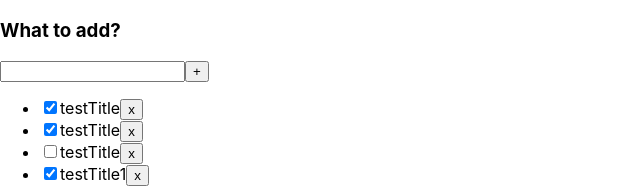
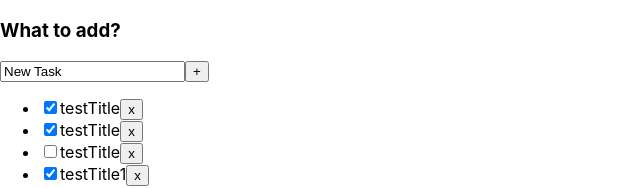
Before and after one commit to tokarev00/todo-list, a React (Create React App) app: page / in a window 1280 px wide. Shown: the top 188 px of the page, without its empty margins (0-640 px from the left). Built offline with nearby package versions, Linux system fonts and the light colour scheme.

Commit message:
lesson 3

```diff
--- a/package.json
+++ b/package.json
@@ -10,10 +10,12 @@
     "@types/node": "^16.7.13",
     "@types/react": "^18.0.0",
     "@types/react-dom": "^18.0.0",
+    "@types/uuid": "^9.0.0",
     "react": "^18.2.0",
     "react-dom": "^18.2.0",
     "react-scripts": "5.0.1",
     "typescript": "^4.4.2",
+    "uuid": "^9.0.0",
     "web-vitals": "^2.1.0"
   },
   "scripts": {
--- a/src/App.tsx
+++ b/src/App.tsx
@@ -1,20 +1,30 @@
 import React, {useState} from 'react';
+import { v1 } from 'uuid';
 import './App.css';
 import {TaskType, TodoList} from "./TodoList";
 export type FilterValuesType = 'all' | 'completed' | 'active';
 function App() {
 
     let [tasks, setTasks] = useState<Array<TaskType>>([
-        {id: 1, title: 'testTitle', isDone: true},
-        {id: 2, title: 'testTitle', isDone: true},
-        {id: 3, title: 'testTitle', isDone: false},
-        {id: 4, title: 'testTitle1', isDone: true},
+        {id: v1(), title: 'testTitle', isDone: true},
+        {id: v1(), title: 'testTitle', isDone: true},
+        {id: v1(), title: 'testTitle', isDone: false},
+        {id: v1(), title: 'testTitle1', isDone: true},
     ]);
     let [filter, setFilter] = useState<FilterValuesType>("all");
 
-    function removeTask(id: number) {
+    function removeTask(id: string) {
         let filteredTasks = tasks.filter( task => task.id !== id);
         setTasks(filteredTasks);
+    }
+    function addTask (title: string) {
+        let newTask = {
+            id: v1(),
+            title,
+            isDone: false
+        }
+        let newTasks = [newTask, ...tasks]
+        setTasks(newTasks);
     }
     function changeFilter(value: FilterValuesType) {
         setFilter(value);
@@ -22,10 +32,10 @@ function App() {
     let tasksForTodoList = tasks;
 
     if (filter === "completed"){
-        tasksForTodoList = tasks.filter( task => task.isDone === true);
+        tasksForTodoList = tasks.filter( task => task.isDone);
     }
     if (filter === "active"){
-        tasksForTodoList = tasks.filter( task => task.isDone === false);
+        tasksForTodoList = tasks.filter( task => !task.isDone);
     }
 
     return (
@@ -34,6 +44,7 @@ function App() {
                 title='What to add?'
                 tasks={tasksForTodoList}
                 removeTask={removeTask}
+                addTask={addTask}
                 changeFilter={changeFilter}
             />
         </div>);
--- a/src/TodoList.tsx
+++ b/src/TodoList.tsx
@@ -1,40 +1,67 @@
-import React from "react";
+import React, {useState} from "react";
 import {FilterValuesType} from "./App";
-
 export type TaskType = {
-    id: number
+    id: string
     title: string
     isDone: boolean
 }
 type PropsType = {
     title: string
     tasks: Array<TaskType>
-    removeTask: (id: number) => void
+    removeTask: (id: string) => void
+    addTask: (title: string) => void
     changeFilter: (value: FilterValuesType) => void
 }
 
 export function TodoList(props: PropsType) {
+
+    const [newTaskTitle, setNewTaskTitle] = useState('New Task');
+
+    const inputOnChange = (event: React.ChangeEvent<HTMLInputElement>): void => {
+        setNewTaskTitle(event.target.value);
+    }
+    const addNewTask = ():void => {
+        props.addTask(newTaskTitle);
+        setNewTaskTitle('');
+    }
+    const onKeyPressHandler = (event: React.KeyboardEvent<HTMLInputElement>): void => {
+        if (event.key === "Enter") {
+            addNewTask()
+        }
+    }
+    const onAllClickHandler = () => props.changeFilter('all');
+    const onActiveClickHandler = () => props.changeFilter('active');
+    const onCompletedClickHandler = () => props.changeFilter('completed');
     return (
         <div>
             <h3>{props.title}</h3>
             <div>
-                <input type="text"/>
-                <button>+</button>
+                <input
+                    type="text"
+                    onChange={inputOnChange}
+                    onKeyPress={onKeyPressHandler}
+                    value={newTaskTitle}/>
+                <button onClick={addNewTask}>+</button>
+
             </div>
             <ul>
                 {
-                    props.tasks.map(task => <li>
+                    props.tasks.map(task => {
+                        const onRemoveHandler = () => props.removeTask(task.id)
+                        return <li key={task.id}>
                             <input type="checkbox" checked={task.isDone}/>
                             <span>{task.title}</span>
-                            <button onClick={ () => {props.removeTask(task.id)} }>x</button>
+                            <button onClick={onRemoveHandler}>x</button>
                         </li>
+
+                    }
                     )
                 }
             </ul>
             <div>
-                <button onClick={()=>{props.changeFilter('all')}}>All</button>
-                <button onClick={()=>{props.changeFilter('active')}}>Active</button>
-                <button onClick={()=>{props.changeFilter('completed')}}>Completed</button>
+                <button onClick={onAllClickHandler}>All</button>
+                <button onClick={onActiveClickHandler}>Active</button>
+                <button onClick={onCompletedClickHandler}>Completed</button>
             </div>
         </div>
     );
```
Also changed, not shown: 1 other file (tests, documents, lock files or other folders).
